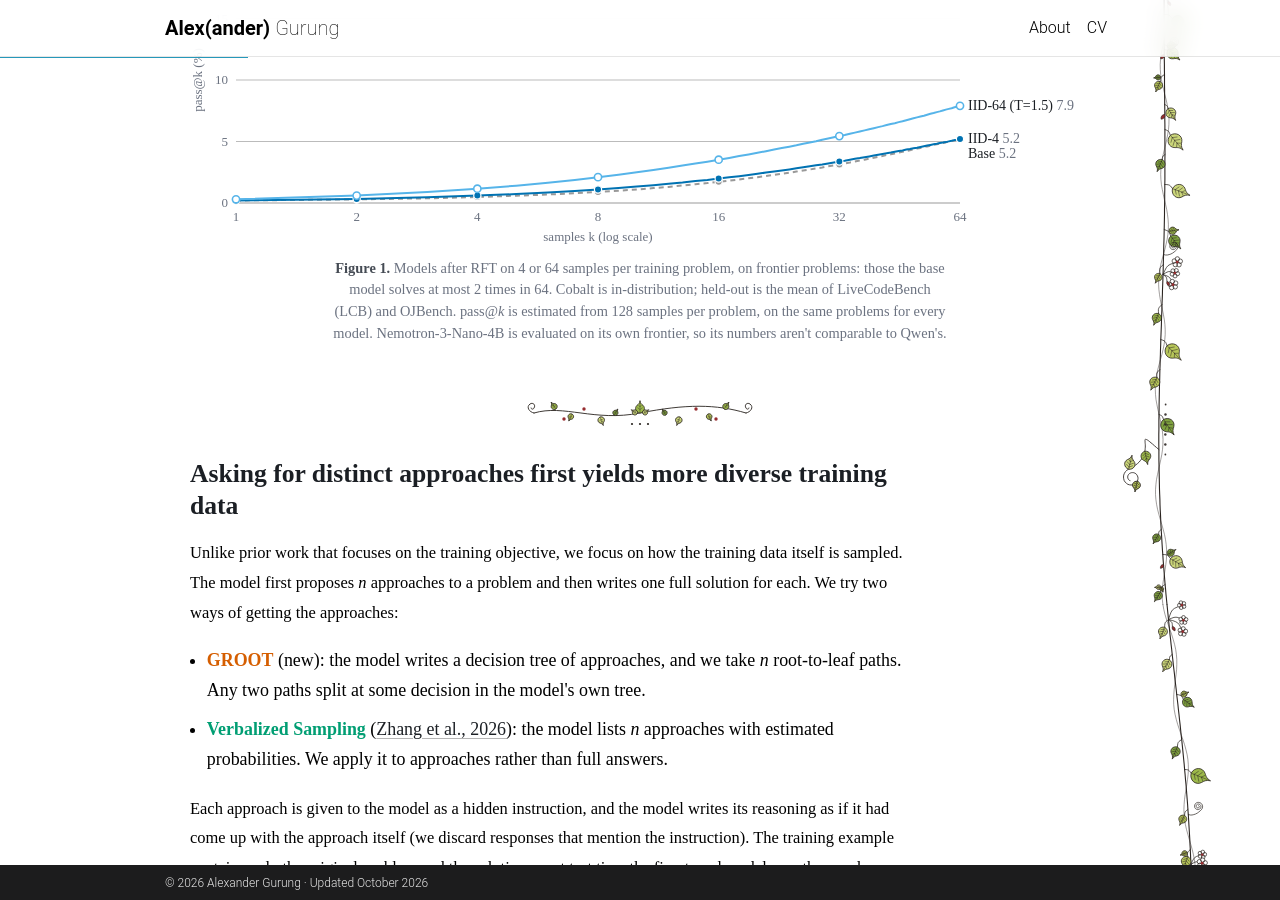
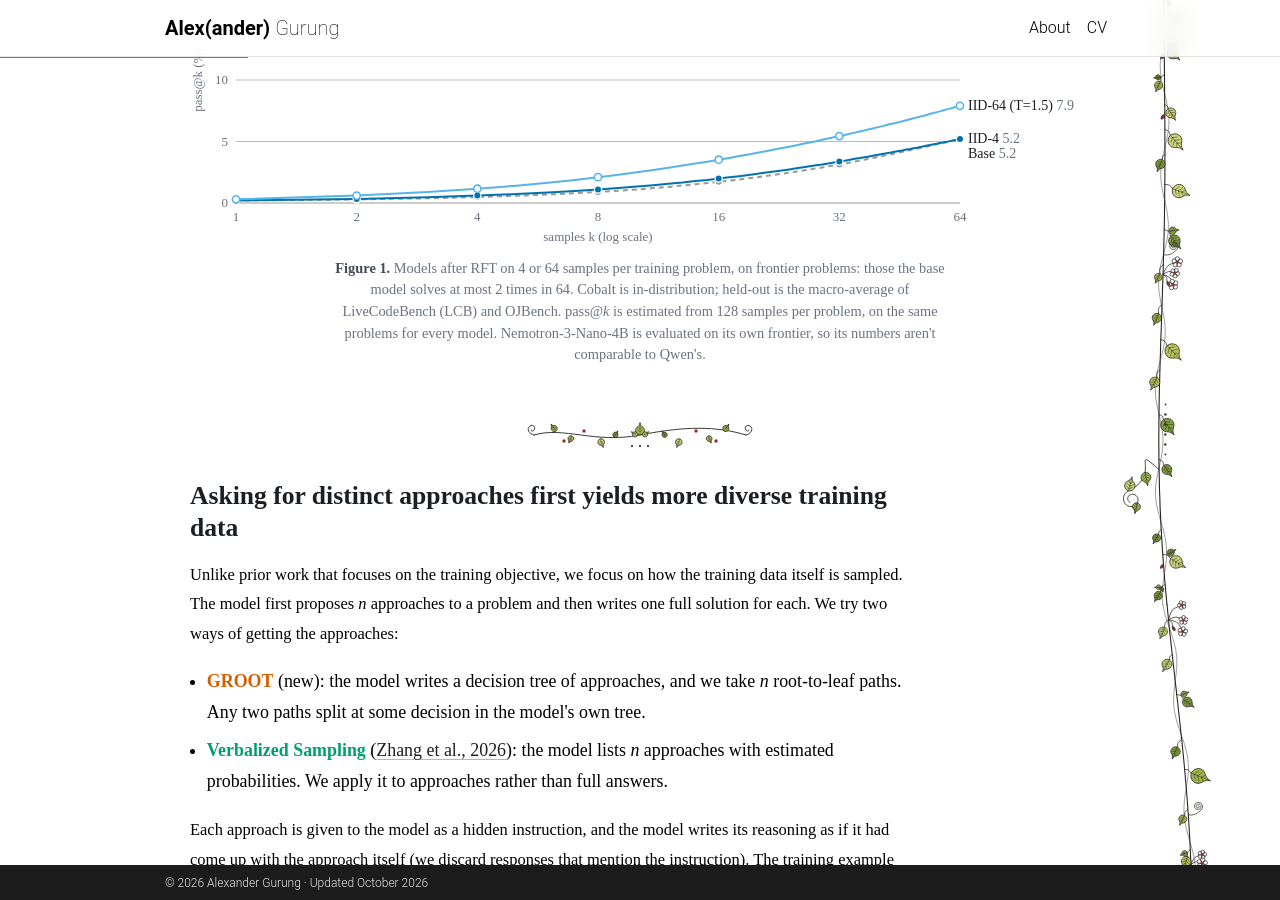
Before and after one commit to Alex-Gurung/Alex-Gurung.github.io, a Jekyll site: the page built from _pages/diversity.md, in a window 1280 px wide and 900 px high, scrolled down 1900 px. Built offline with Jekyll 4.4.1, drawn with Linux system fonts in a browser that asks for light colours; some web fonts are replaced; comment, search, counter and statistics services are not loaded; a style sheet for code colours, icons or effects is not loaded; some of the changed text lies outside the part shown.

Commit message:
Call the held-out score a macro-average on the diversity page

```diff
--- a/_includes/diversity/body.html
+++ b/_includes/diversity/body.html
@@ -34,7 +34,7 @@
     <div class="cd-toggle-row"><div class="cd-toggle cd-bench" role="group" aria-label="Benchmark"><button data-bench="cobalt">Cobalt</button><button data-bench="macro" class="is-on">Held-out</button><span class="cd-paren-o">(</span><button data-bench="lcb">LCB</button><span class="cd-sep">,</span><button data-bench="ojbench">OJBench</button><span class="cd-paren-c">)</span></div><span class="cd-vsep" aria-hidden="true">|</span><div class="cd-toggle" role="group" aria-label="k axis scale"><button class="is-on" data-kscale="log">log k</button><button data-kscale="linear">linear k</button></div></div>
   </div>
   <div class="cd-chart"></div>
-  <figcaption><b>Figure 1.</b> Models after RFT on 4 or 64 samples per training problem, on frontier problems: those the base model solves at most 2 times in 64. Cobalt is in-distribution; held-out is the mean of LiveCodeBench (LCB) and OJBench. pass@<i>k</i> is estimated from 128 samples per problem, on the same problems for every model. Nemotron-3-Nano-4B is evaluated on its own frontier, so its numbers aren't comparable to Qwen's.</figcaption>
+  <figcaption><b>Figure 1.</b> Models after RFT on 4 or 64 samples per training problem, on frontier problems: those the base model solves at most 2 times in 64. Cobalt is in-distribution; held-out is the macro-average of LiveCodeBench (LCB) and OJBench. pass@<i>k</i> is estimated from 128 samples per problem, on the same problems for every model. Nemotron-3-Nano-4B is evaluated on its own frontier, so its numbers aren't comparable to Qwen's.</figcaption>
 </figure>
 
 <h2 id="method" data-nav="Method">Asking for distinct approaches first yields more diverse training data</h2>
@@ -99,7 +99,7 @@
     <div class="cd-toggle-row"><div class="cd-toggle cd-bench" role="group" aria-label="Benchmark"><button data-bench="cobalt">Cobalt</button><button data-bench="macro" class="is-on">Held-out</button><span class="cd-paren-o">(</span><button data-bench="lcb">LCB</button><span class="cd-sep">,</span><button data-bench="ojb">OJBench</button><span class="cd-paren-c">)</span></div><span class="cd-vsep" aria-hidden="true">|</span><div class="cd-toggle" role="group" aria-label="k axis scale"><button class="is-on" data-kscale="log">log k</button><button data-kscale="linear">linear k</button></div></div>
   </div>
   <div class="cd-chart"></div>
-  <figcaption><b>Figure 5.</b> Frontier pass@<i>k</i> after training. Dotted lines are models trained only on strategic samples that <em>failed</em> the tests; they still sit well above every IID-trained model. Held-out is the mean of LiveCodeBench (LCB) and OJBench.</figcaption>
+  <figcaption><b>Figure 5.</b> Frontier pass@<i>k</i> after training. Dotted lines are models trained only on strategic samples that <em>failed</em> the tests; they still sit well above every IID-trained model. Held-out is the macro-average of LiveCodeBench (LCB) and OJBench.</figcaption>
 </figure>
 
 <h2 id="teacher" data-nav="Teacher Distillation">Self-generated diversity beats IID sampling from a large teacher</h2>
@@ -156,7 +156,7 @@
     <div class="cd-toggle cd-bench" role="group" aria-label="Benchmark"><button class="is-on" data-bench="0">Cobalt</button><button data-bench="3">Held-out</button><span class="cd-paren-o">(</span><button data-bench="1">LCB</button><span class="cd-sep">,</span><button data-bench="2">OJBench</button><span class="cd-paren-c">)</span></div>
   </div>
   <div class="cd-chart"></div>
-  <figcaption><b>Figure 9.</b> Frontier pass@1 of the initial population (&#9675;) and after 10 aggregation rounds (&#9679;), mean of three runs. Held-out is the mean of the LCB and OJBench values, computed here (the paper reports them separately).</figcaption>
+  <figcaption><b>Figure 9.</b> Frontier pass@1 of the initial population (&#9675;) and after 10 aggregation rounds (&#9679;), mean of three runs. Held-out is the macro-average of LCB and OJBench.</figcaption>
 </figure>
 
 <h2 id="ncp" data-nav="Narrative Task">Strategic sampling for diversity also helps story planning</h2>
@@ -192,6 +192,6 @@
 <script src="/assets/js/diversity/figdata.js?v=20261003a"></script>
 <script src="/assets/js/diversity/passk.js?v=20261003a"></script>
 <script src="/assets/js/diversity/rlcurves.js?v=20261003a"></script>
-<script src="/assets/js/diversity/page.js?v=20261003a"></script>
+<script src="/assets/js/diversity/page.js?v=20261003b"></script>
 <script src="/assets/js/diversity/dhaka-box.js?v=20260928f"></script>
 <script src="/assets/js/diversity/vines.js?v=20260928e"></script>
--- a/assets/js/diversity/page.js
+++ b/assets/js/diversity/page.js
@@ -1217,7 +1217,7 @@
       { name: 'GROOT-4', s: 'groot', v: [[3.5, 10.4], [2.1, 7.0], [1.5, 4.5]] },
       { name: 'VS-4', s: 'vs', v: [[4.2, 10.6], [2.3, 7.9], [1.5, 5.3]] }
     ];
-    // Held-out is the mean of LCB and OJBench, as elsewhere on the page
+    // Held-out is the macro-average (mean) of LCB and OJBench, as elsewhere on the page
     rows.forEach(function (r) { r.v[3] = [0, 1].map(function (j) { return Math.round((r.v[1][j] + r.v[2][j]) * 5 + 1e-9) / 10; }); });
     var rerender = responsive(host, function (W) {
       var xmax = [12, 10, 6, 8][bench], step = [2, 2, 1, 2][bench], ticks = [];
```
